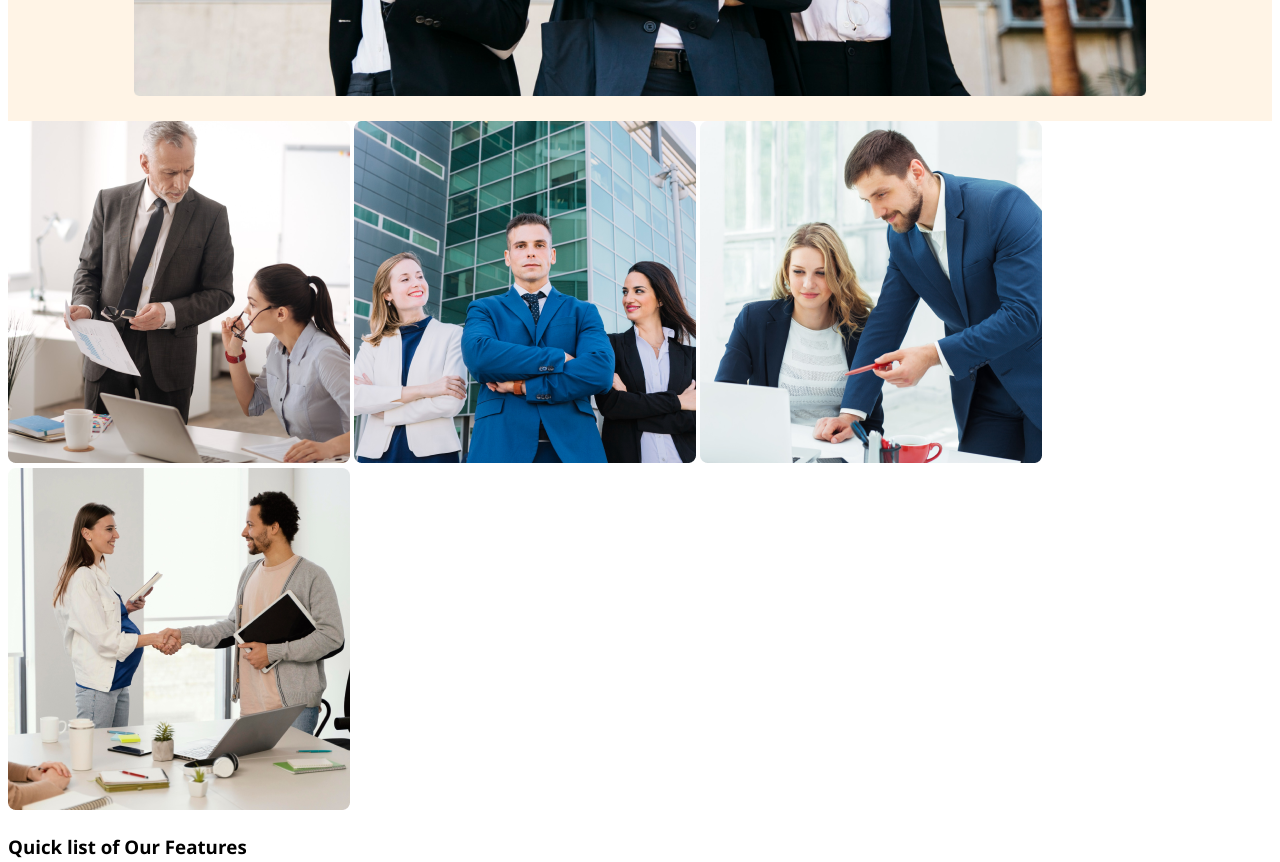
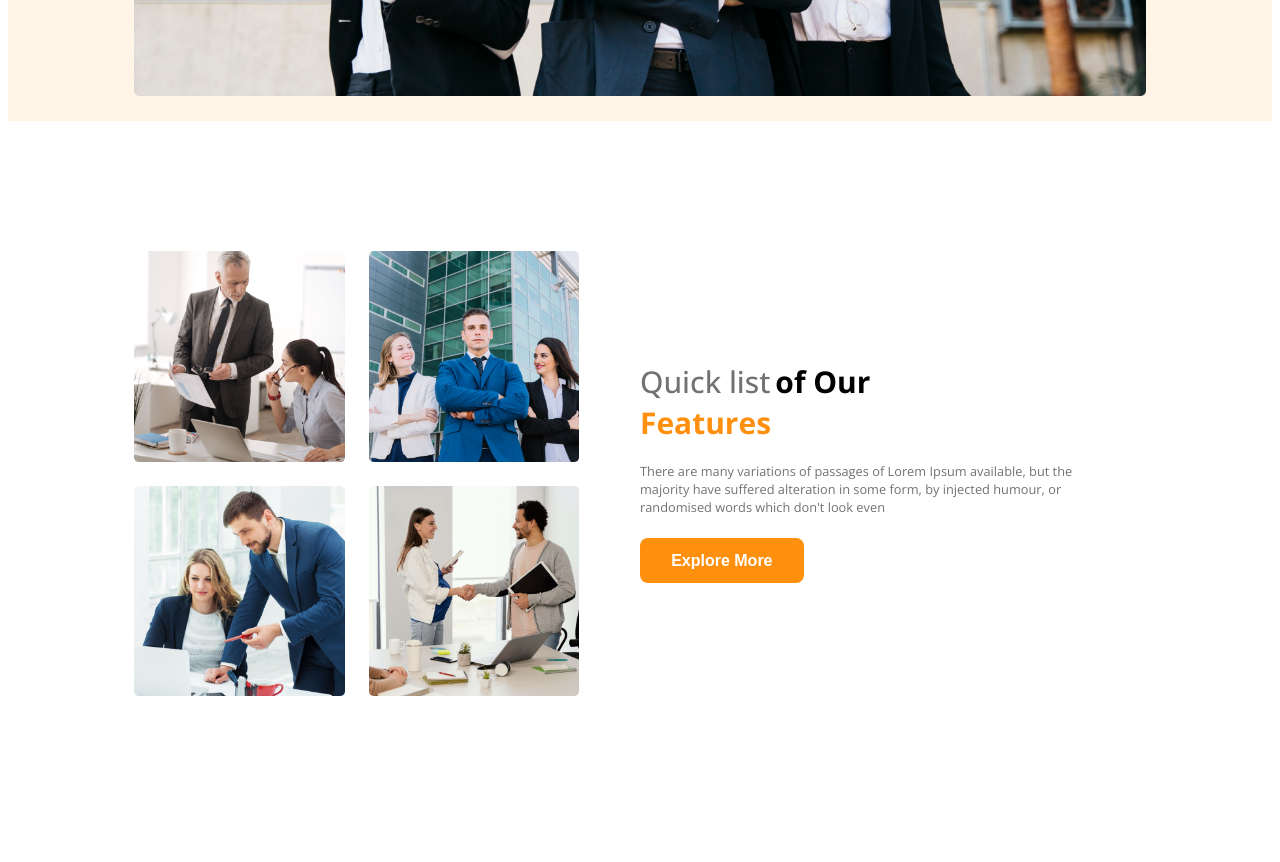
Before and after one commit to thesabyasachibarua/g3-architect, a plain HTML site: page index.html in a window 1280 px wide. Shown: the part 800-1662 px from the top of the page. After the commit the page ends 1634 px from the top, so only its background shows below. Drawn offline with nearby package versions, Linux system fonts and the light colour scheme.

Commit message:
quick list of feature seciton added

```diff
--- a/index.html
+++ b/index.html
@@ -21,7 +21,7 @@
             <h2>Brand New <br>
 Group of Architects </h2>
 <p>There are many variations of passages of Lorem Ipsum available, but the majority have suffered alteration in some form, by injected humour, or randomised words which don't look even</p>
-<button>Explore More</button>
+<button class="button1">Explore More</button>
 <img src="./images/banner.png" alt="">
         </div>
     </header>
@@ -34,9 +34,13 @@ Group of Architects </h2>
                 <img src="./images/team4.png" alt="">
             </div>
            <div class="col-detalis">
-            <h3>Quick list of Our Features</h3>
+            <h3>
+                <span id="s1">Quick list</span>
+                <span id="s2">of Our</span> <br>
+                <span id="s3">Features</span>
+            </h3>
             <p>There are many variations of passages of Lorem Ipsum available, but the majority have suffered alteration in some form, by injected humour, or randomised words which don't look even</p>
-            <button>Explore More</button>
+            <button class="button1">Explore More</button>
            </div>
         </section>
     </main>
--- a/style.css
+++ b/style.css
@@ -71,7 +71,7 @@ header{
     margin-bottom: 2%;
 }
 
-.banner button{
+ .button1{
     background-color: #FF900E;
     border-radius: 8px;
     padding: 1.5% 4%;
@@ -81,6 +81,61 @@ header{
     color: white;
     margin-bottom: 5%;
 }
+
+/* quick-look part */
+.quick-look{
+    display: flex;
+    max-width: 80%;
+    margin: 0 auto;
+    align-items: center;
+}
+
+.collage{
+    display: grid;
+    grid-template-columns: repeat(2,1fr);
+    width: 50%;
+    gap: 24px;
+    margin: 130px 0;
+}
+.collage img{
+    /* width: 50%; */
+    width: 100%;
+    /* padding: 10%; */
+
+}
+.col-detalis{
+    width: 50%;
+    margin: 6%;
+}
+#s1{
+    color: #727272;
+    font-size: 1.6em;
+    font-weight: 500;
+}
+#s2{
+    font-size: 1.6em;
+    font-weight: 700;
+}
+#s3{
+    font-size: 1.6em;
+    font-weight: 700;
+    color: #FF900E;
+}
+
+.quick-look p{
+     font-size: 0.8em;
+    font-weight: 400;
+    color: #727272;
+    /* margin: 2% 17%; */
+    margin-bottom: 5%;
+}
+.quick-look button{
+    padding: 3% 7%;
+}
+
+
+
+
 
 @media screen and (max-width:576px) {
     .navbar{
```
